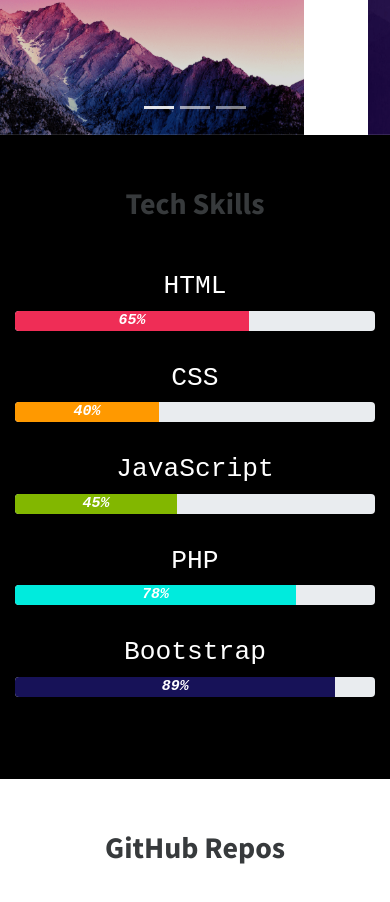
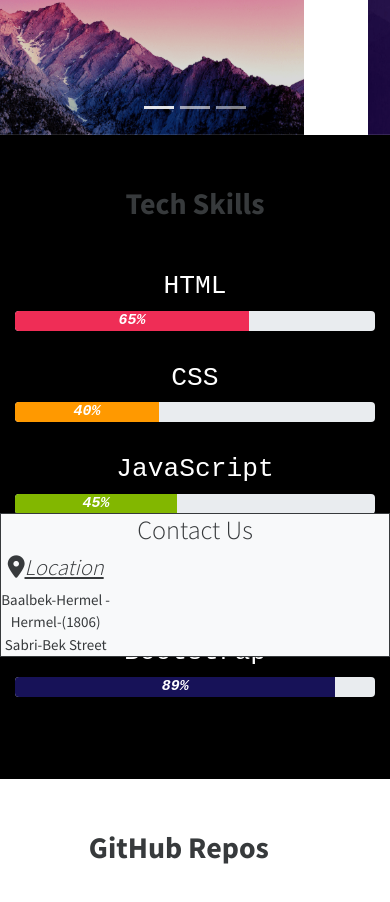
Before and after one commit to Comm213/Complete-Bootstrap-Project, a plain HTML site: page index.html in a window 390 px wide. Shown: the part 187-1089 px from the top of the page. Drawn offline with nearby package versions, Linux system fonts and the light colour scheme; no server answers.

Commit message:
fixed bottom footer

```diff
--- a/index.html
+++ b/index.html
@@ -264,17 +264,40 @@
     <!-- End Tech Skills -->
 
     <!-- List Of Github repos -->
-    <div class="GithubRepos">
+    <div class="GithubRepos col-lg-12 col-md-11 col-sm-11 col-11">
       <h2>GitHub Repos</h2>
       <div class="row justify-content-center">
         <div class="col-12 col-md-auto">
-          <!-- <p class="col-6 col-md-6" id="gitBio"></p> -->
-          <ul id="gitBio">
-
-          </ul>
+          <ul id="gitBio"></ul>
         </div>
       </div>
     </div>
+
+    <!--Footer-->
+
+    <footer>
+      <div class="border border-1 border-dark fixed-bottom bg-light">
+        <div class="row text-center">
+          <div
+            class="col-lg-10 col-md-9 col-sm-9 col-9 text-center mx-auto"
+            id="con-header"
+          >
+            <h3 class="text-dark">Contact Us</h3>
+          </div>
+          <div class="col-lg-4 col-md-3 col-sm-4 col-4 text-start">
+            <p class="h4">
+              <i class="fas fa-map-marker-alt"></i><em><u>Location</u></em>
+            </p>
+
+            <span
+              >Baalbek-Hermel - Hermel-(1806) <br />
+              Sabri-Bek Street</span
+            >
+          </div>
+        </div>
+      </div>
+    </footer>
+
     <script src="js/script.js"></script>
   </body>
 </html>
--- a/js/script.js
+++ b/js/script.js
@@ -21,11 +21,13 @@ xhr.open("GET", url, true);
 // When request is received
 // Process it here
 xhr.onload = function () {
+
   // Parse API data into JSON
   const data = JSON.parse(this.response);
 
   // Loop over each object in data array
   for (let i in data) {
+
     // Get the ul with id of of userRepos
     let ul = document.getElementById("gitBio");
 
--- a/style/style.css
+++ b/style/style.css
@@ -71,3 +71,25 @@
   margin: 0 0 50px;
   text-align: center;
 }
+
+@media (min-width: 576px) {
+  #con-header {
+    font-size: 5px;
+  }
+}
+
+.GithubRepos {
+  margin-bottom: 75px;
+}
+
+@media (min-width: 576px) {
+  .GithubRepos {
+    margin-bottom: 75px;
+  }
+}
+
+@media (min-width: 768px) {
+  .GithubRepos {
+    margin-bottom: 75px;
+  }
+}
```
